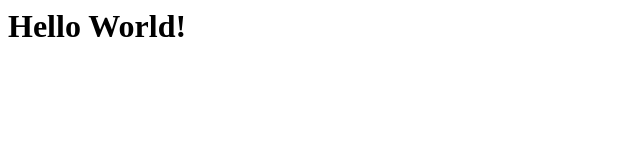
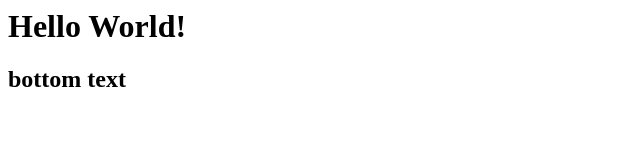
Before and after one commit to EllisDann/aws-s3-static-website, a plain HTML site: page index.html in a window 1280 px wide. Shown: the whole page, without its empty margins (0-640 px from the left). Drawn offline with Linux system fonts and the light colour scheme.

Commit message:
New text section

```diff
--- a/index.html
+++ b/index.html
@@ -1 +1,2 @@
 <h1> Hello World! <h1>
+<h2>bottom text</h2>
```
